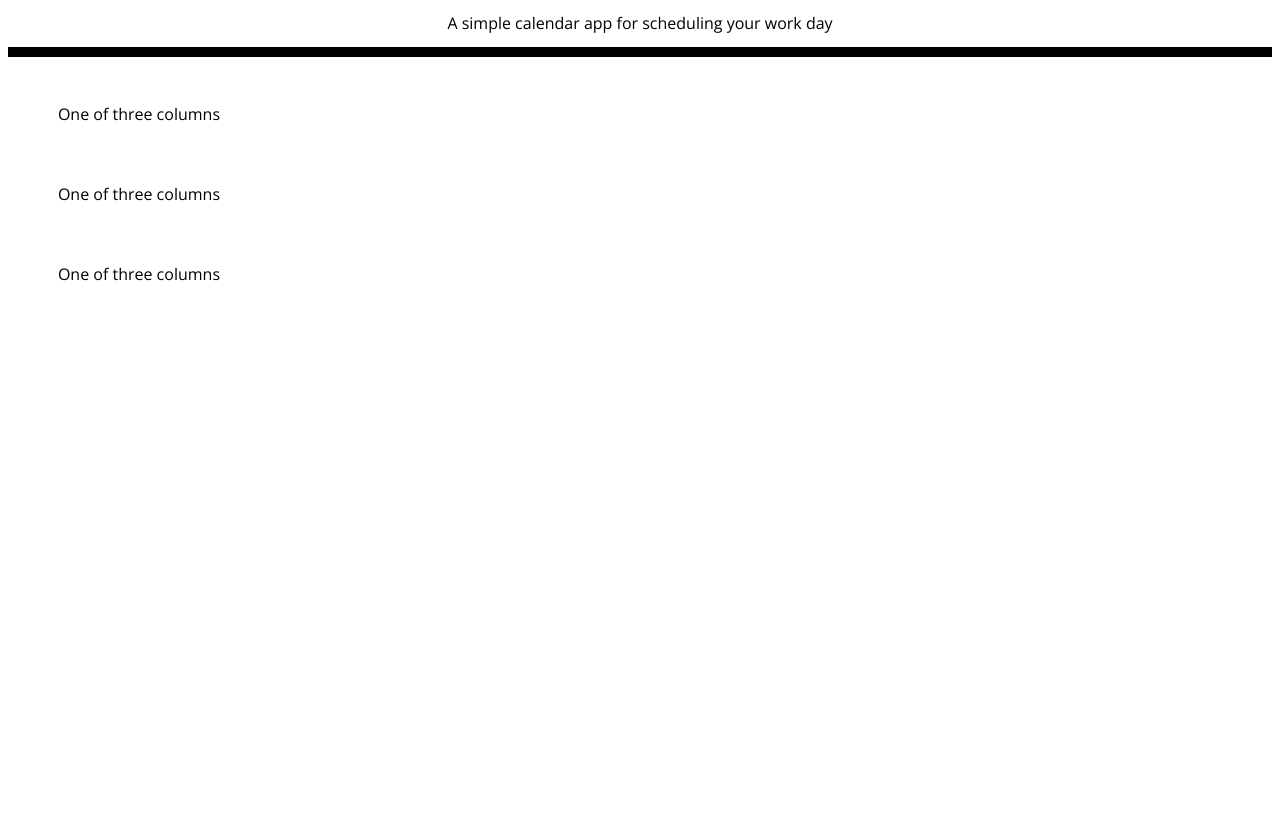
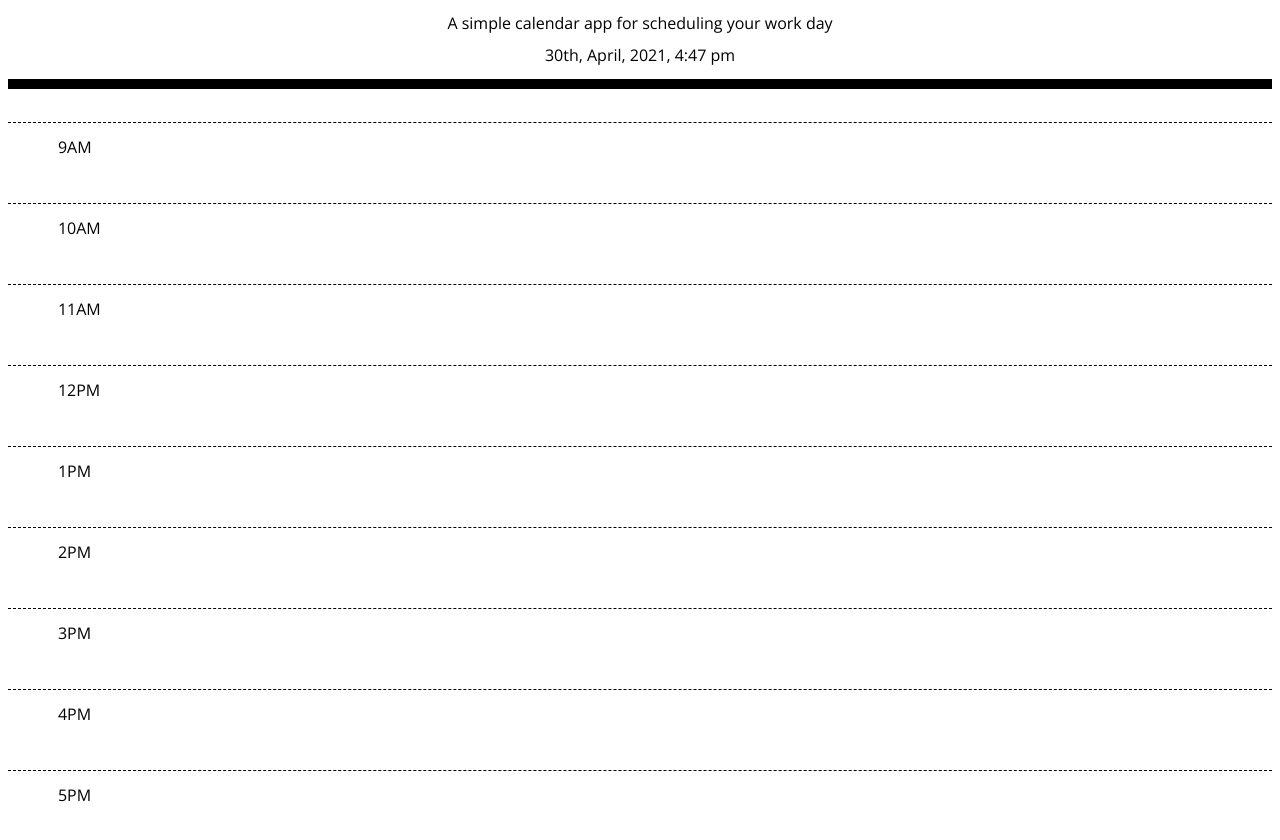
Before and after one commit to TedKeim/DayPlanner, a plain HTML site: page index.html in a window 1280 px wide. Shown: the part 60-900 px from the top of the page. Before the commit the page ends 800 px from the top, so only its background shows below. Drawn offline with nearby package versions, Linux system fonts and the light colour scheme; files that its build step writes are made by us from their sources.

Commit message:
added present time in header, added more to schedule format using html and css

```diff
--- a/assets/script.js
+++ b/assets/script.js
@@ -0,0 +1,6 @@
+$("#currentDay").text(moment().format("Do, MMMM, YYYY, h:mm a"));
+
+
+var past = document.querySelector("#past");
+var present = document.querySelector("#present");
+var future = document.querySelector("#future");
--- a/assets/style.css
+++ b/assets/style.css
@@ -36,23 +36,23 @@ body {
     border-top: 1px solid white;
   }
 
-  .hour {
+  #hour {
     background-color: #ffffff;
     color: #000000;
     border-top: 1px dashed #000000;
   }
 
-  .past {
+  #past {
     background-color: #d3d3d3;
     color: white;
   }
 
-  .present {
+  #present {
     background-color: #ff6961;
     color: white;
   }
 
-  .future {
+  #future {
     background-color: #77dd77;
     color: white;
   }
--- a/index.html
+++ b/index.html
@@ -30,14 +30,32 @@
       <!-- Timeblocks go here -->
       <div class="container">
         <div class="row">
-          <div class="col-sm">
-            One of three columns
+          <div class="col-sm" id="hour" id="past" id="present" id="future">
+            9AM
           </div>
-          <div class="col-sm">
-            One of three columns
+          <div class="col-sm" id="hour" id="past" id="present" id="future">
+            10AM
           </div>
-          <div class="col-sm">
-            One of three columns
+          <div class="col-sm" id="hour" id="past" id="present" id="future">
+            11AM
+          </div>
+          <div class="col-sm" id="hour" id="past" id="present" id="future">
+            12PM
+          </div>
+          <div class="col-sm" id="hour" id="past" id="present" id="future">
+            1PM
+          </div>
+          <div class="col-sm" id="hour" id="past" id="present" id="future">
+            2PM
+          </div>
+          <div class="col-sm" id="hour" id="past" id="present" id="future">
+            3PM
+          </div>
+          <div class="col-sm" id="hour" id="past" id="present" id="future">
+            4PM
+          </div>
+          <div class="col-sm" id="hour" id="past" id="present" id="future">
+            5PM
           </div>
         </div>
       </div>
@@ -45,5 +63,6 @@
 
     <script src="https://cdnjs.cloudflare.com/ajax/libs/jquery/3.2.1/jquery.min.js"></script>
     <script src="https://cdnjs.cloudflare.com/ajax/libs/moment.js/2.24.0/moment.min.js"></script>
+    <script src="assets/script.js"></script>
   </body>
 </html>
```
